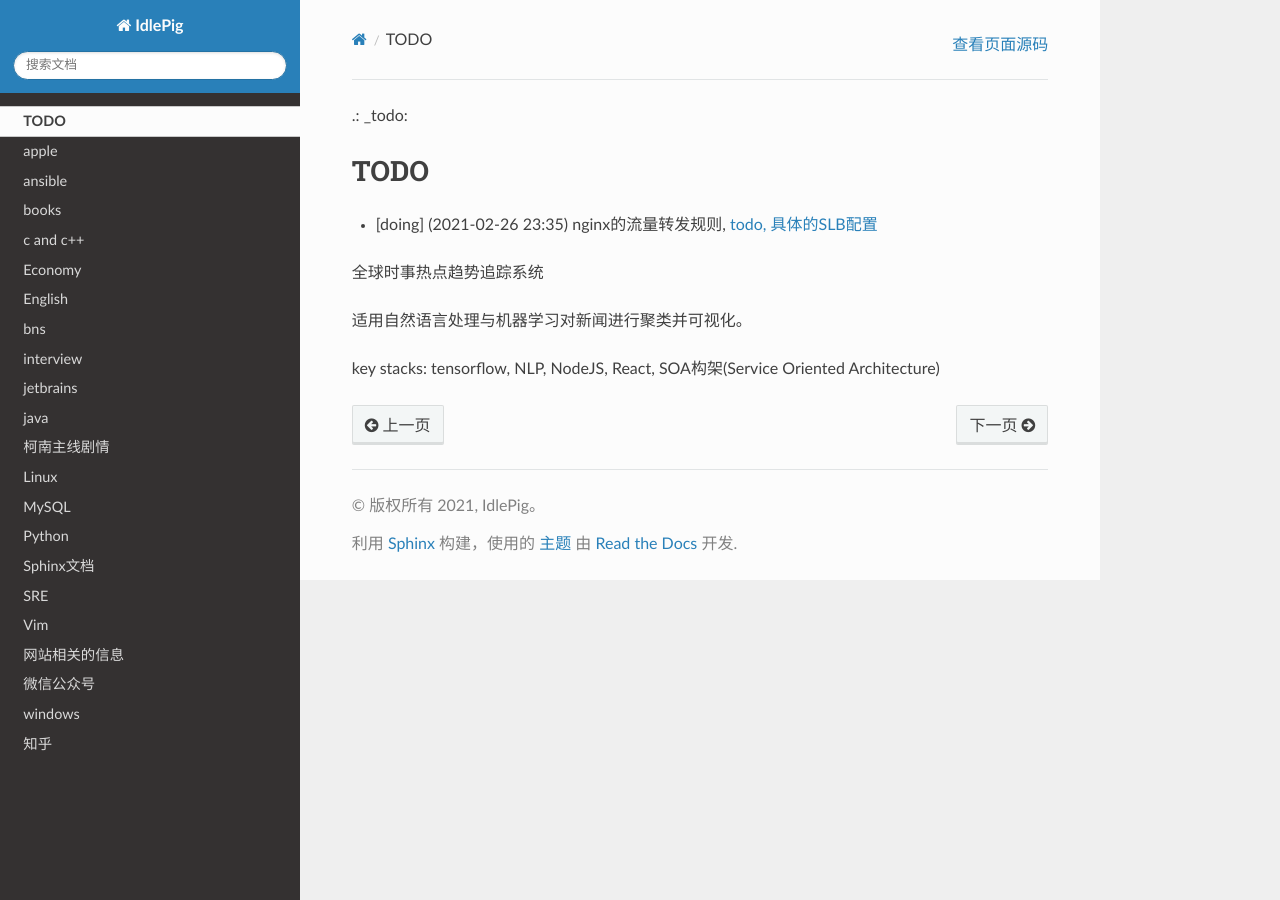
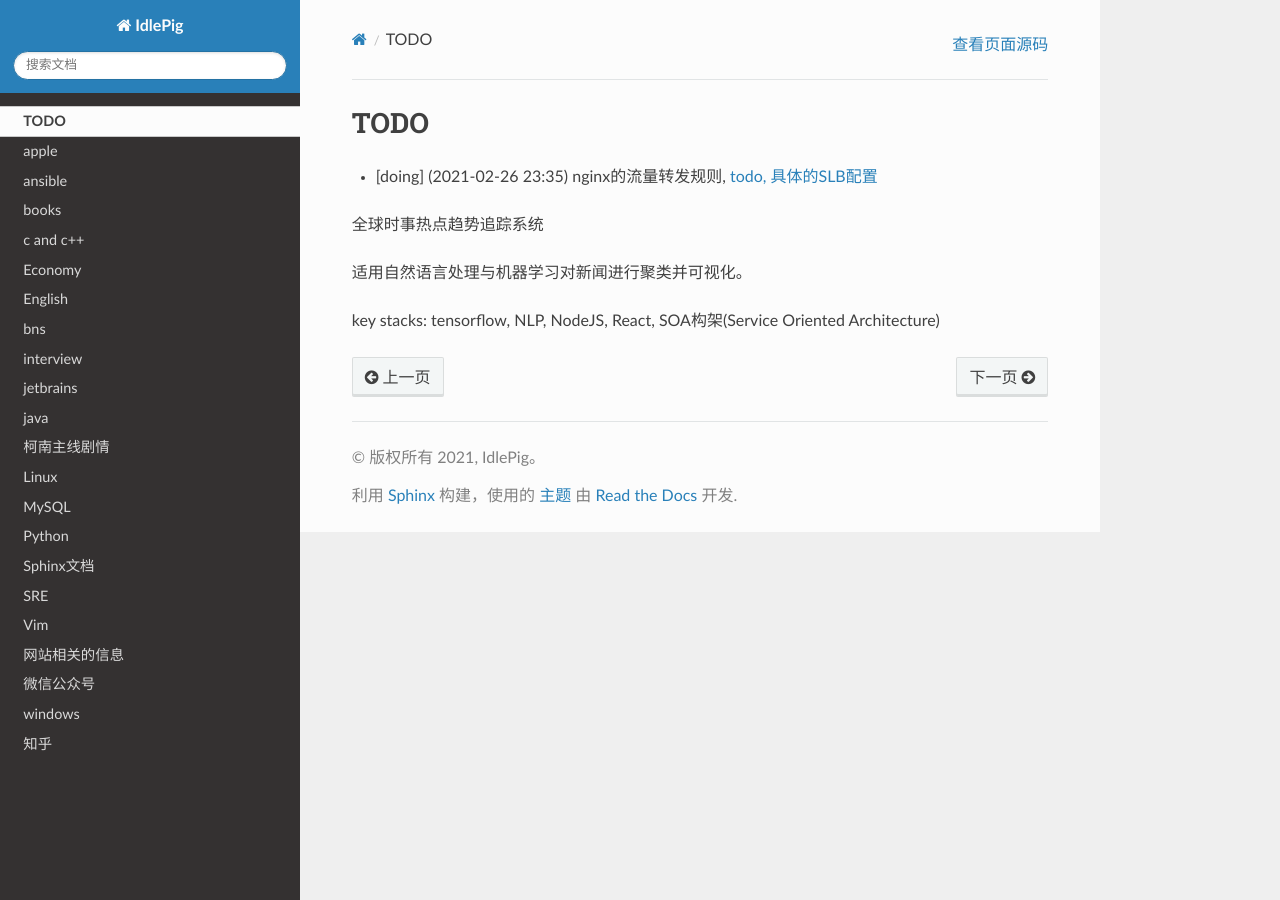
Before and after one commit to otfsenter/idlepig, a Sphinx documentation site: the page built from source/0-todo.rst, in a window 1280 px wide. Built offline with Sphinx 7.4.7 and the Read the Docs theme 2.0.0, drawn with Linux system fonts in a browser that asks for light colours.

Commit message:
modify todo. modify ip to dns for apple.md

```diff
--- a/source/0-todo.rst
+++ b/source/0-todo.rst
@@ -1,4 +1,4 @@
-.: _todo:
+.. _todo:
 
 *****
 TODO
```
Also changed, not shown: source/apple.md (+1 -1 lines).
